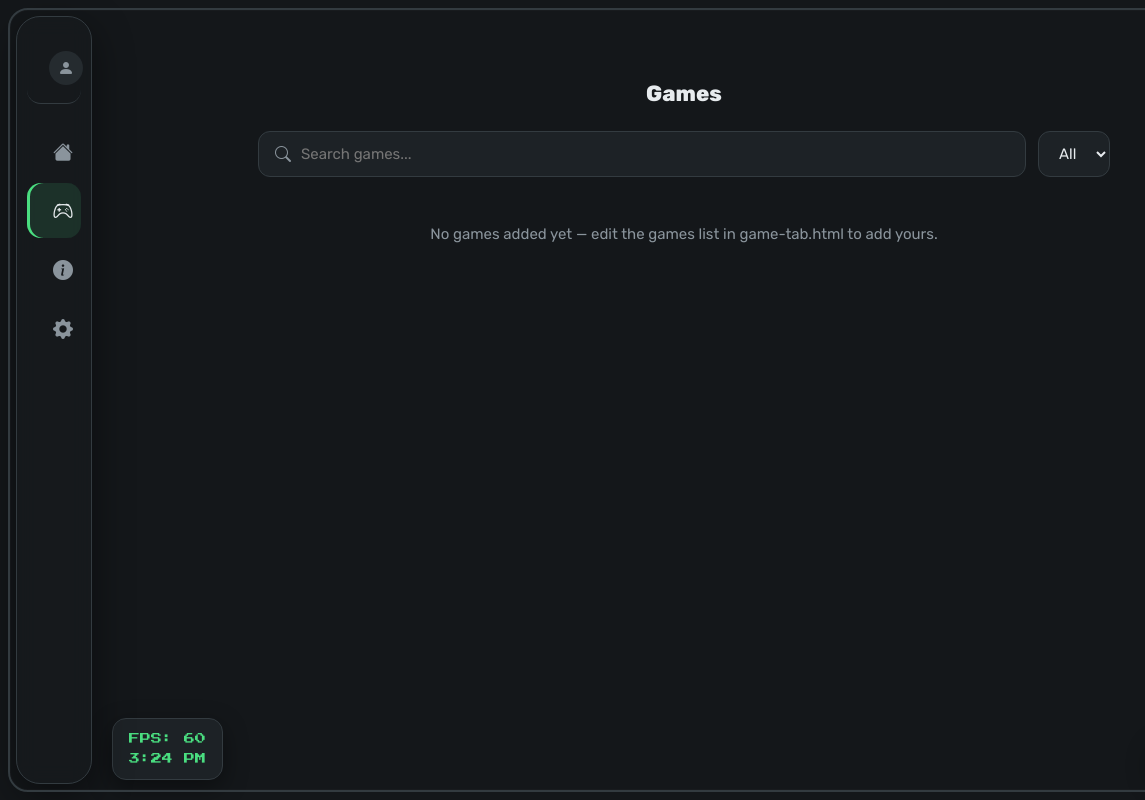
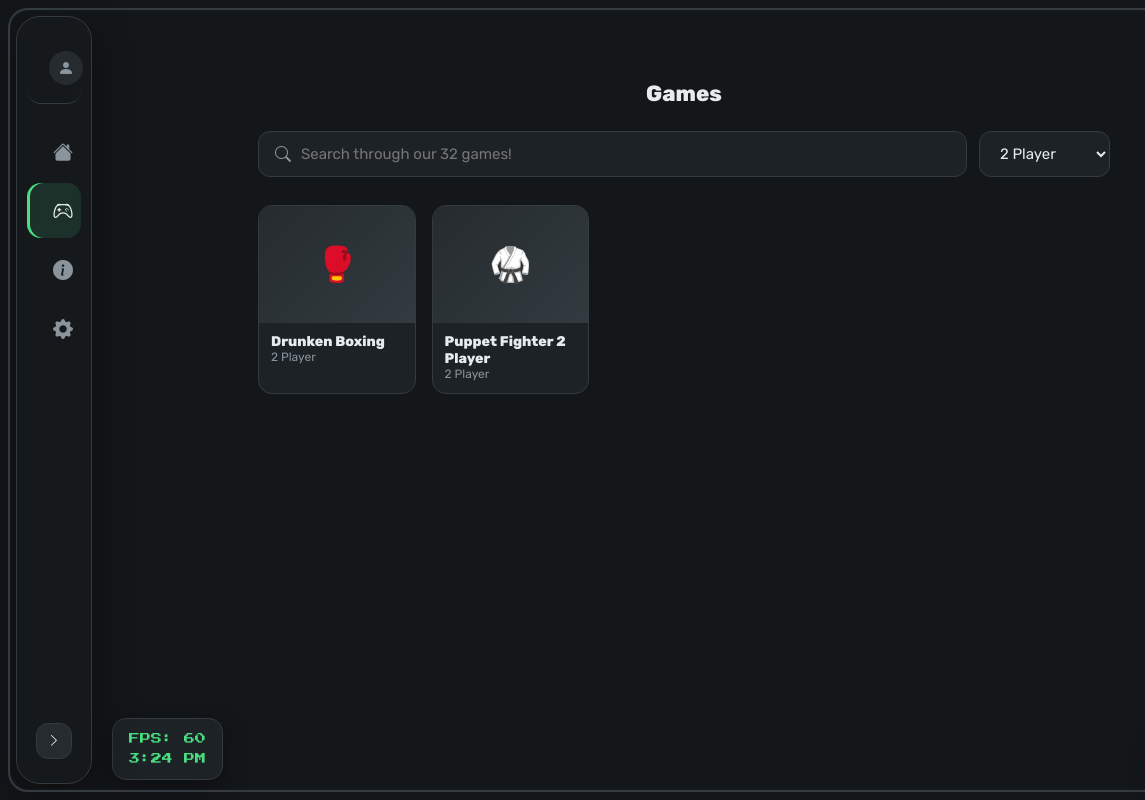
Before and after one commit to rey24240/Unb, a plain HTML site: page game-tab.html in a window 1280 px wide. Shown: the full height of the page, 0-1145 px from the left. Drawn offline with nearby package versions, Linux system fonts and the light colour scheme.

Commit message:
Add files via upload

```diff
--- a/game-tab.html
+++ b/game-tab.html
@@ -35,6 +35,10 @@
     <span class="side-icon"><i class="bi bi-gear-fill"></i></span>
     <span class="side-label">Settings</span>
   </div>
+
+  <button class="sidebar-toggle" id="sidebarToggle" aria-label="Expand sidebar">
+    <i class="bi bi-chevron-right"></i>
+  </button>
 </nav>
 
 <main class="main games-main">
@@ -116,6 +120,15 @@
 <script>
 document.getElementById('infoBtn').addEventListener('click', () => {
   alert('Unblocked Games — a simple search page.');
+});
+
+const sidebarToggle = document.getElementById('sidebarToggle');
+const sidebarEl = document.getElementById('sidebar');
+sidebarToggle.addEventListener('click', () => {
+  sidebarEl.classList.toggle('expanded');
+  sidebarToggle.querySelector('i').className = sidebarEl.classList.contains('expanded')
+    ? 'bi bi-chevron-left'
+    : 'bi bi-chevron-right';
 });
 
 /* ---------- Theme switcher (accent color only) ---------- */
@@ -311,14 +324,43 @@ function fpsLoop(now){
 requestAnimationFrame(fpsLoop);
 
 /* ---------- Games data ----------
-   Edit this list to match the game files you added.
-   file: the path to your game's HTML file (relative to this folder)
-   cat: category shown in the filter dropdown
+   Pulled from rey24240/8-bitGames' games.json — external, directly-linkable
+   games only (their site's "usesProxy" games route through a separate proxy
+   system that isn't replicated here). Add more by copying the pattern below.
 --------------------------------------------------- */
 const games = [
-  // Example — replace with your real files:
-  // {name:"Snake", cat:"Arcade", file:"snake.html", icon:"🐍"},
-  // {name:"Tetris", cat:"Puzzle", file:"tetris.html", icon:"🟦"},
+  {name:"1v1.lol", cat:"Shooting", file:"https://1v1lol.me/1v1lol/", icon:"🔫", badge:"Popular ⭐"},
+  {name:"Smash Karts", cat:"Multiplayer", file:"https://smashkarts.io/", icon:"🏎️"},
+  {name:"Big Tower Tiny Square", cat:"Strategy", file:"https://html-classic.itch.zone/html/345957/index.html?v=1542781903", icon:"🏗️"},
+  {name:"FL Tron", cat:"Racing", file:"https://games.crazygames.com/en-US/fl-tron/index.html?isNewUser=true&skipPreollFirstSession=true&v=1.344", icon:"🏁"},
+  {name:"JetPack JoyRide", cat:"Action", file:"https://abinbins.github.io/a7/jetpack-joyride", icon:"🚀"},
+  {name:"Space Waves", cat:"Strategy", file:"https://games.crazygames.com/en-Us/space-waves/index.html?isNewUser=true&skipPreollFirstSession=true&v=1.344", icon:"🌊"},
+  {name:"Bloxd.io", cat:"Multiplayer", file:"https://bloxd.io/", icon:"🧱"},
+  {name:"Shell Shockers", cat:"Shooting", file:"https://shellshock.io", icon:"🥚"},
+  {name:"Stone Grass Simulator", cat:"Tycoon", file:"https://games.crazygames.com/en-US/stone-grass-mowing-simulator/index.html?isNewUser=false&v=1.344", icon:"🌱"},
+  {name:"Fish Orbit", cat:"Clicker", file:"https://games.crazygames.com/en-US/fish-orbit/index.html?skipPrerollFirstSession=true&=1.345", icon:"🐟"},
+  {name:"Drunken Boxing", cat:"2 Player", file:"https://games.crazygames.com/en-US/drunken-boxers/index.html?v=1.345", icon:"🥊"},
+  {name:"Ragdoll Soccer 2 Players", cat:"Sports", file:"https://games.crazygames.com/en-US/ragdoll-soccer-2-players/index.html?v=1.345", icon:"⚽"},
+  {name:"Small World Cup", cat:"Sports", file:"https://gameinclassroom.github.io/small-world-cup/", icon:"🏆"},
+  {name:"Mini Caps: Bombs", cat:"Strategy", file:"https://games.crazygames.com/en-US/mini-caps-bombs/index.html?v=1.345", icon:"💣"},
+  {name:"Puppet Fighter 2 Player", cat:"2 Player", file:"https://games.crazygames.com/en-US/puppet-fighter-2-player/index.html?v=1.345", icon:"🥋"},
+  {name:"Golf Orbit", cat:"Clicker", file:"https://games.crazygames.com/en-US/golf-orbit/index.html?skipPrerollFirstSession=true&v=1.345", icon:"⛳"},
+  {name:"Basketball Orbit", cat:"Clicker", file:"https://games.crazygames.com/en-US/basketball-orbit/index.html?skipPrerollFirstSession=true&v=1.345", icon:"🏀"},
+  {name:"Plinko Clicker", cat:"Clicker", file:"https://games.crazygames.com/en-US/plinko-clicker-hdl/index.html?v=1.345", icon:"🎰"},
+  {name:"Kart Bros", cat:"Racing", file:"https://trafficroad.io/kart-bros.embed", icon:"🏎️"},
+  {name:"Hole.io", cat:"Strategy", file:"https://kevin.games/hole/", icon:"🕳️"},
+  {name:"Jelly Mario", cat:"Strategy", file:"https://jellymar.io/", icon:"🍄"},
+  {name:"The Impossible Quiz", cat:"Strategy", file:"https://htmlxm.github.io/h8/the-impossible-quiz", icon:"❓"},
+  {name:"Sausage Flip", cat:"Strategy", file:"https://htmlxm.github.io/h6/sausage-flip", icon:"🌭"},
+  {name:"BitLife", cat:"Simulation", file:"https://htmlxm.github.io/h/bitlife", icon:"📱"},
+  {name:"Boxing Physics 2", cat:"Strategy", file:"https://htmlxm.github.io/h2/boxing-physics-2", icon:"🥊"},
+  {name:"Infinite Craft", cat:"Clicker", file:"https://infinite-craft.com/infinite-craft/", icon:"🧪"},
+  {name:"Basketball Bros", cat:"Sports", file:"https://abinbins.github.io/a7/basket-bros", icon:"🏀"},
+  {name:"Escape Road 2", cat:"Racing", file:"https://game.azgame.io/escape-road-2/", icon:"🚗", badge:"New! 🆕"},
+  {name:"Escape Road City 2", cat:"Racing", file:"https://game.azgame.io/escape-road-city-2/", icon:"🚗", badge:"New! 🆕"},
+  {name:"Escape Road Halloween", cat:"Racing", file:"https://azgames.io/escape-road-halloween.embed", icon:"🎃", badge:"New! 🆕"},
+  {name:"Escape Road Winter", cat:"Racing", file:"https://azgames.io/escape-road-winter.embed", icon:"❄️", badge:"New! 🆕"},
+  {name:"Escape Road City", cat:"Racing", file:"https://azgames.io/escape-road-city.embed", icon:"🚗", badge:"New! 🆕"},
 ];
 
 const grid = document.getElementById('grid');
@@ -326,15 +368,18 @@ const emptyNote = document.getElementById('emptyNote');
 const gameSearch = document.getElementById('gameSearch');
 const categorySelect = document.getElementById('categorySelect');
 
+gameSearch.placeholder = `Search through our ${games.length} games!`;
+
 function populateCategories(){
-  const cats = ["All", ...new Set(games.map(g => g.cat))];
+  const cats = ["All", ...new Set(games.map(g => g.cat))].sort((a,b) => a === "All" ? -1 : a.localeCompare(b));
   categorySelect.innerHTML = cats.map(c => `<option value="${c}">${c}</option>`).join('');
 }
 
 function cardHTML(g){
+  const badgeHtml = g.badge ? `<span class="badge">${g.badge}</span>` : '';
   return `
-    <a class="card" href="${g.file}">
-      <div class="thumb">${g.icon || '🎮'}</div>
+    <a class="card" href="${g.file}" target="_blank" rel="noopener">
+      <div class="thumb">${badgeHtml}${g.icon || '🎮'}</div>
       <div class="card-info">
         <div class="name">${g.name}</div>
         <div class="cat">${g.cat}</div>
@@ -353,9 +398,7 @@ function renderGrid(){
   });
   grid.innerHTML = filtered.map(cardHTML).join('');
   emptyNote.style.display = filtered.length === 0 ? 'block' : 'none';
-  emptyNote.textContent = games.length === 0
-    ? 'No games added yet — edit the games list in game-tab.html to add yours.'
-    : 'No games match that search.';
+  emptyNote.textContent = 'No games match that search.';
 }
 
 populateCategories();
--- a/style.css
+++ b/style.css
@@ -492,6 +492,17 @@ a{color:inherit; text-decoration:none;}
   .side-label{
     display:none;
   }
+  .sidebar.expanded .side-item{
+    justify-content:flex-start;
+    padding:12px 16px;
+    gap:14px;
+  }
+  .sidebar.expanded .side-label{
+    display:inline;
+  }
+  .sidebar.expanded{
+    width:200px;
+  }
   .avatar-item{
     margin-bottom:10px;
     padding-bottom:10px;
@@ -615,3 +626,55 @@ a{color:inherit; text-decoration:none;}
   align-items:center;
   gap:8px;
 }
+
+/* ---------- Sidebar tap-to-expand toggle ---------- */
+.sidebar.expanded{
+  width:230px;
+}
+.sidebar.expanded .side-label{
+  opacity:1;
+}
+
+.sidebar-toggle{
+  margin-top:auto;
+  margin-inline:10px;
+  margin-bottom:6px;
+  background:var(--panel-2);
+  border:1px solid var(--edge);
+  border-radius:12px;
+  color:var(--text);
+  width:36px;
+  height:36px;
+  display:flex;
+  align-items:center;
+  justify-content:center;
+  cursor:pointer;
+  align-self:center;
+  flex-shrink:0;
+}
+.sidebar-toggle:hover{
+  border-color:var(--green);
+}
+
+@media (max-width:600px){
+  .sidebar-toggle{
+    width:30px;
+    height:30px;
+    font-size:13px;
+  }
+}
+
+/* ---------- Game card badge ---------- */
+.badge{
+  position:absolute;
+  top:8px; left:8px;
+  font-size:10px;
+  font-weight:800;
+  letter-spacing:0.5px;
+  padding:3px 8px;
+  border-radius:6px;
+  background:rgba(0,0,0,0.55);
+  color:var(--green);
+  text-transform:uppercase;
+  z-index:2;
+}
```
